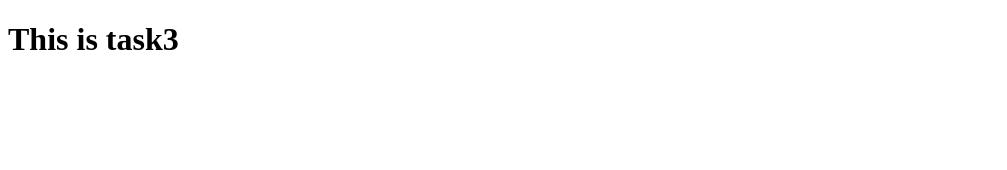
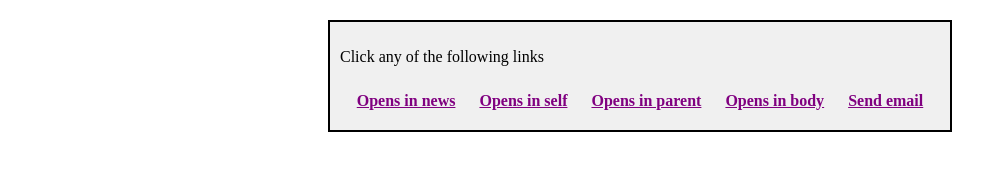
Before and after one commit to Lokesh1001/Ethnus, a plain HTML site: page Task3.html in a window 1280 px wide. Shown: the whole page, without its empty margins (0-1007 px from the left). Drawn offline with Linux system fonts and the light colour scheme.

Commit message:
Update Task3.html

```diff
--- a/Task3.html
+++ b/Task3.html
@@ -1,11 +1,37 @@
 <!DOCTYPE html>
 <html lang="en">
-  <head>
-    <meta charset="UTF-8" />
-    <meta name="viewport" content="width=device-width, initial-scale=1.0" />
-    <title>Document</title>
-  </head>
-  <body>
-    <h1>This is task3</h1>
-  </body>
+<head>
+    <meta charset="UTF-8">
+    <meta name="viewport" content="width=device-width, initial-scale=1.0">
+    <title>Clickable Links Example</title>
+    <style>
+        .box {
+            width: 600px; /* Increased the width to accommodate the links side by side */
+            padding: 10px;
+            border: 2px solid #000;
+            background-color: #f0f0f0;
+            margin: 20px auto;
+            text-align: center;
+        }
+
+        .link {
+    display: inline-block;
+    margin: 10px;
+    text-decoration: underline;
+    color: purple;
+    font-weight: bold;
+}
+
+    </style>
+</head>
+<body>
+    <div class="box">
+        <p style="text-align: left;">Click any of the following links</p>
+                 <a class="link" href="https://example.com/news" target="_blank">Opens in news</a>
+        <a class="link" href="https://example.com/self" target="_blank">Opens in self</a>
+        <a class="link" href="https://example.com/parent" target="_parent">Opens in parent</a>
+        <a class="link" href="https://example.com/body">Opens in body</a>
+        <a class="link" href="mailto:youremail@example.com">Send email</a>
+    </div>
+</body>
 </html>
```
